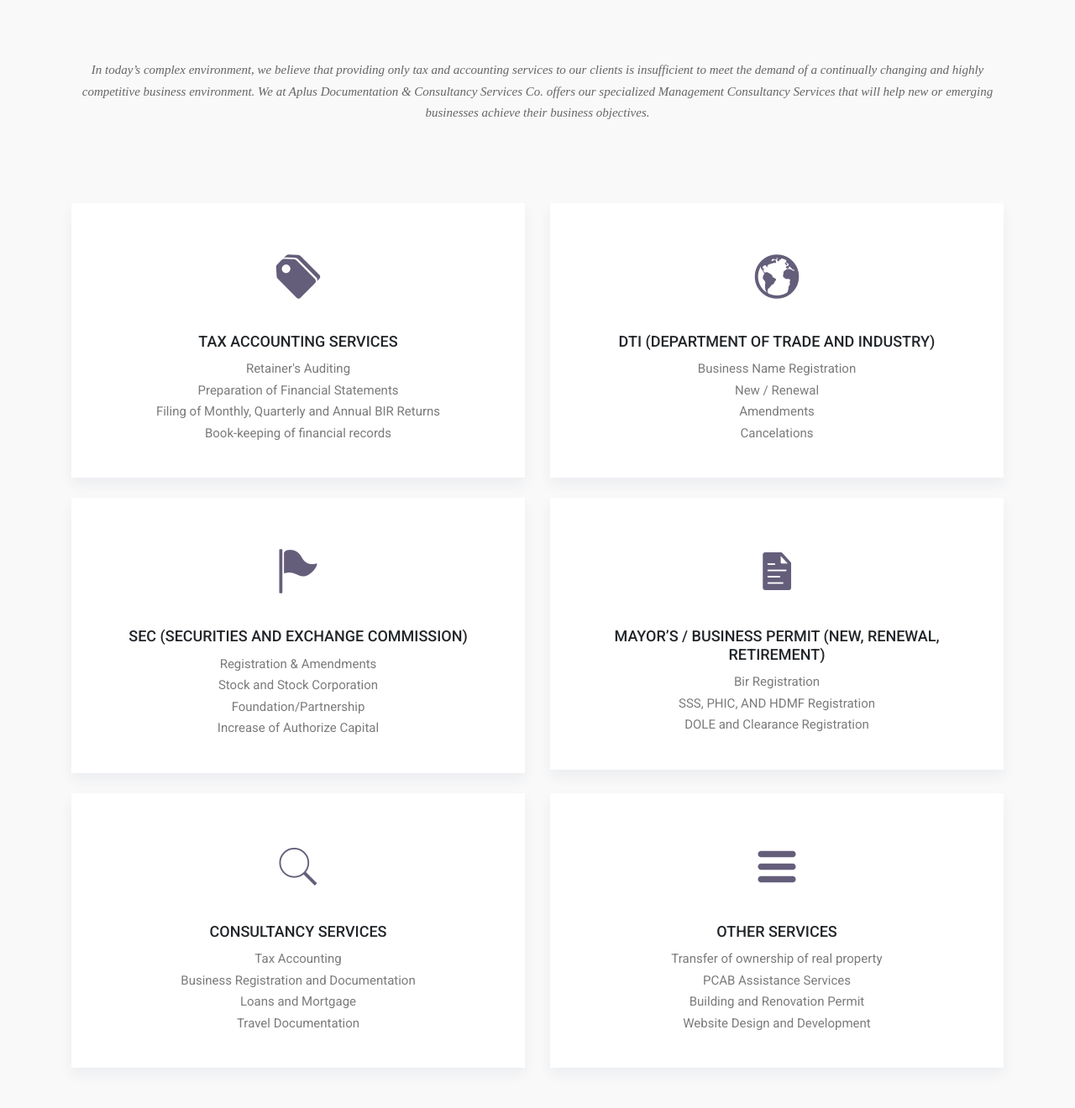
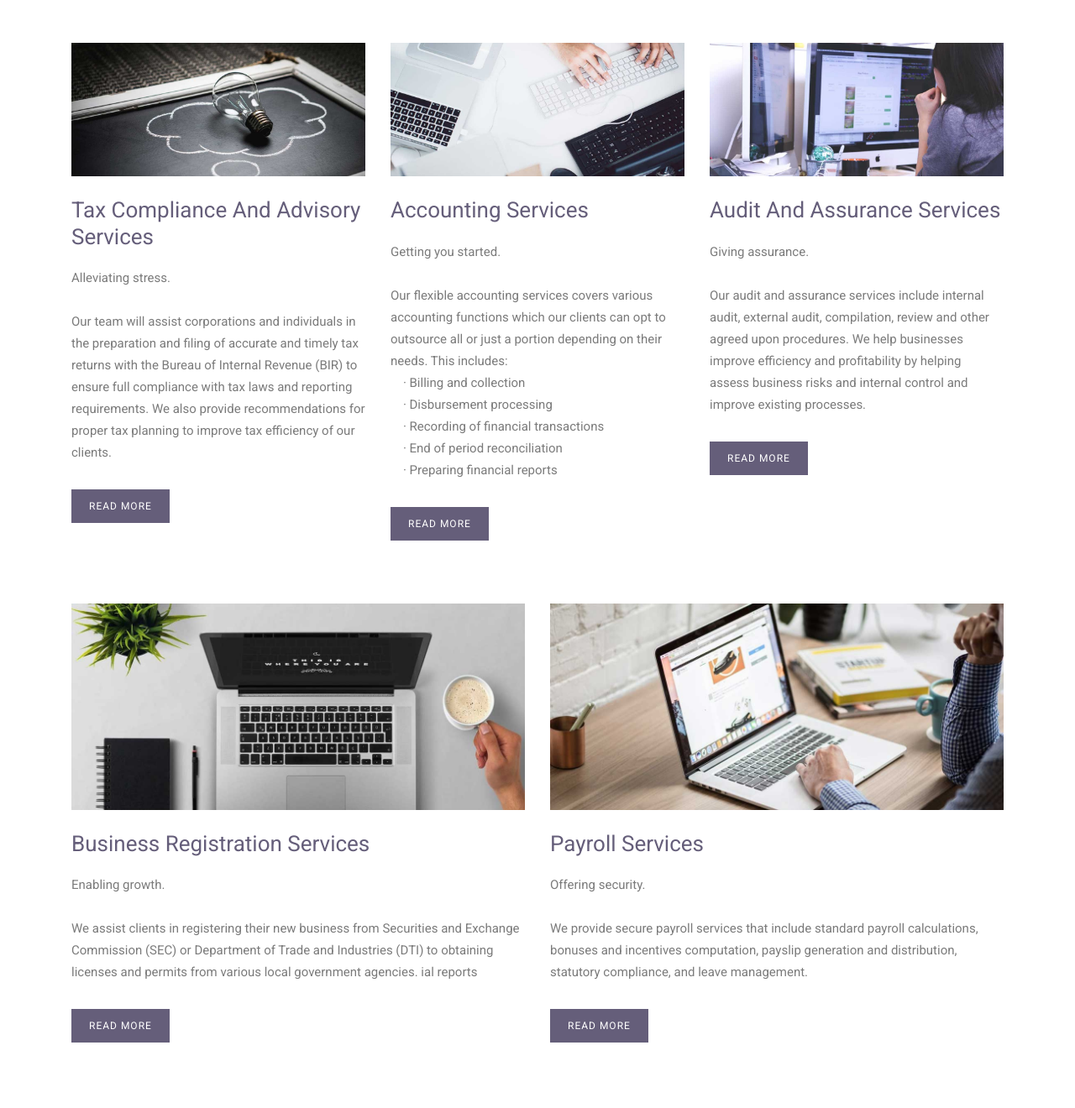
Before and after one commit to echodunchie/aplus, a website: page service.html in a window 1280 px wide. Shown: the part 380-1700 px from the top of the page at 84% size. Drawn offline with Linux system fonts and the light colour scheme; some packages are replaced by stand-ins of ours; files whose address does not match are found by name; a web font is replaced by a local one.

Commit message:
updates from service.html

```diff
--- a/service.html
+++ b/service.html
@@ -89,6 +89,118 @@
   </div>
 </section>
 
+<div class="page-wrapper">
+	<div class="container">
+		<div class="row">
+			<div class="col-md-4">
+				<div class="post">
+					<div class="post-thumb">
+						<a href="blog-single.html">
+							<img class="img-fluid" src="images/blog/blog-post-1.jpg" alt="">
+						</a>
+					</div>
+					<h3 class="post-title"><a href="blog-single.html">Tax Compliance and Advisory Services</a></h3>
+					<div class="post-content">
+						<p>Alleviating stress. <br><br>
+							Our team will assist corporations and individuals in the preparation and filing of accurate
+							and timely tax
+							returns with
+							the Bureau of Internal Revenue (BIR) to ensure full compliance with tax laws and reporting
+							requirements. We also
+							provide
+							recommendations for proper tax planning to improve tax efficiency of our clients.
+						</p>
+						<a href="blog-single.html" class="btn btn-main">Read More</a>
+					</div>
+				</div>
+			</div>
+			<div class="col-md-4">
+				<div class="post">
+					<div class="post-thumb">
+						<a href="blog-single.html">
+							<img class="img-fluid" src="images/blog/blog-post-2.jpg" alt="">
+						</a>
+					</div>
+					<h3 class="post-title"><a href="blog-single.html">Accounting Services</a></h3>
+					<div class="post-content">
+						<p>Getting you started. <br><br>
+							Our flexible accounting services covers various accounting functions which our clients can
+							opt to outsource all or just
+							a portion depending on their needs. This includes: <br>
+
+							&nbsp &nbsp · Billing and collection <br>
+							&nbsp &nbsp · Disbursement processing <br>
+							&nbsp &nbsp · Recording of financial transactions <br>
+							&nbsp &nbsp · End of period reconciliation <br>
+							&nbsp &nbsp · Preparing financial reports <br>
+						</p>
+						<a href="blog-single.html" class="btn btn-main">Read More</a>
+					</div>
+				</div>
+			</div>
+			<div class="col-md-4">
+				<div class="post">
+					<div class="post-thumb">
+						<a href="blog-single.html">
+							<img class="img-fluid" src="images/blog/blog-post-3.jpg" alt="">
+						</a>
+					</div>
+					<h3 class="post-title"><a href="blog-single.html">Audit and Assurance Services</a></h3>
+					<div class="post-content">
+						<p>Giving assurance. <br><br>
+							Our audit and assurance services include internal audit, external audit, compilation, review
+							and other agreed upon
+							procedures. We help businesses improve efficiency and profitability by helping assess
+							business risks and internal
+							control and improve existing processes.
+						</p>
+						<a href="blog-single.html" class="btn btn-main">Read More</a>
+					</div>
+				</div>
+			</div>
+			<div class="col-md-6">
+				<div class="post">
+					<div class="post-thumb">
+						<a href="blog-single.html">
+							<img class="img-fluid" src="images/blog/blog-post-4.jpg" alt="">
+						</a>
+					</div>
+					<h3 class="post-title"><a href="blog-single.html">Business Registration Services</a></h3>
+					<div class="post-content">
+						<p>
+							Enabling growth. <br><br>
+							We assist clients in registering their new business from Securities and Exchange Commission
+							(SEC) or Department of Trade
+							and Industries (DTI) to obtaining licenses and permits from various local government
+							agencies. ial reports
+						</p>
+						<a href="blog-single.html" class="btn btn-main">Read More</a>
+					</div>
+				</div>
+			</div>
+			<div class="col-md-6">
+				<div class="post">
+					<div class="post-thumb">
+						<a href="blog-single.html">
+							<img class="img-fluid" src="images/blog/blog-post-5.jpg" alt="">
+						</a>
+					</div>
+					<h3 class="post-title"><a href="blog-single.html">Payroll Services</a></h3>
+					<div class="post-content">
+						<p>Offering security. <br><br>
+							We provide secure payroll services that include standard payroll calculations, bonuses and
+							incentives computation,
+							payslip generation and distribution, statutory compliance, and leave management.
+						</p>
+						<a href="blog-single.html" class="btn btn-main">Read More</a>
+					</div>
+				</div>
+			</div>
+		</div>
+
+	</div>
+</div>
+
 <!-- Service Start -->
 <section class="service pricing-table section bg-gray">
 	<div class="container">
@@ -175,6 +287,8 @@
 </section>
 <!-- Call to action Start -->
 
+
+
 <section class="call-to-action bg-1 section-sm overly">
 	<div class="container">
 		<div class="row">
```
